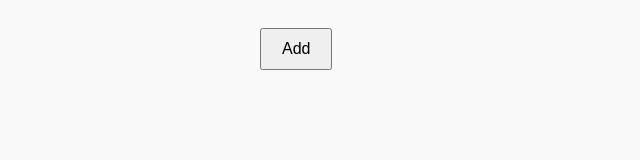
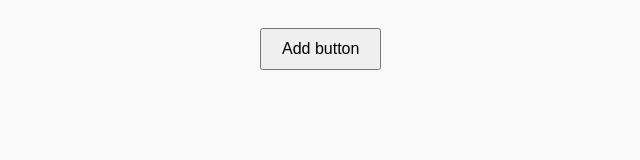
Before and after one commit to abhishekk849/cl4-fullstack, a plain HTML site: page index.html in a window 1280 px wide. Shown: the whole page, without its empty margins (80-720 px from the left). Drawn offline with Linux system fonts and the light colour scheme.

Commit message:
add button

```diff
--- a/index.html
+++ b/index.html
@@ -8,7 +8,7 @@
 </head>
 <body>
     <div class="container">
-    <button id="addBtn">Add</button>
+    <button id="addBtn">Add  button</button>
     <div id="progressContainer"></div>
     </div>
     <script src="script.js"></script>
--- a/script.js
+++ b/script.js
@@ -1,7 +1,6 @@
 document.getElementById('addBtn').addEventListener('click', () => {
     const container = document.getElementById('progressContainer');
 
-  // Create the wrapper and the progress bar
     const wrapper = document.createElement('div');
     wrapper.classList.add('progress-wrapper');
 
@@ -11,7 +10,6 @@ document.getElementById('addBtn').addEventListener('click', () => {
     wrapper.appendChild(bar);
     container.appendChild(wrapper);
 
-  // Trigger the transition in the next event loop
     requestAnimationFrame(() => {
     bar.style.width = '100%';
     });
```
Also changed, not shown: style.css (indentation only). Lines whose indentation alone changed are shown as unchanged.
